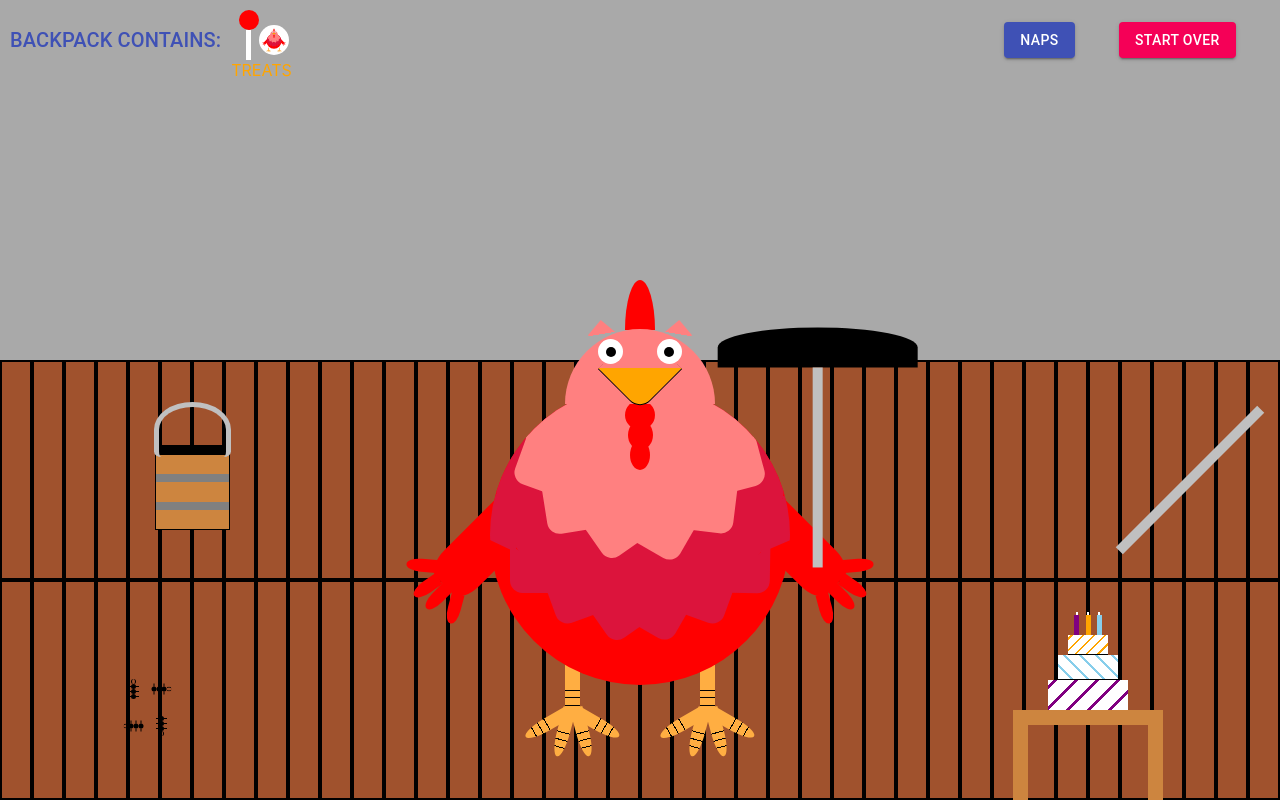
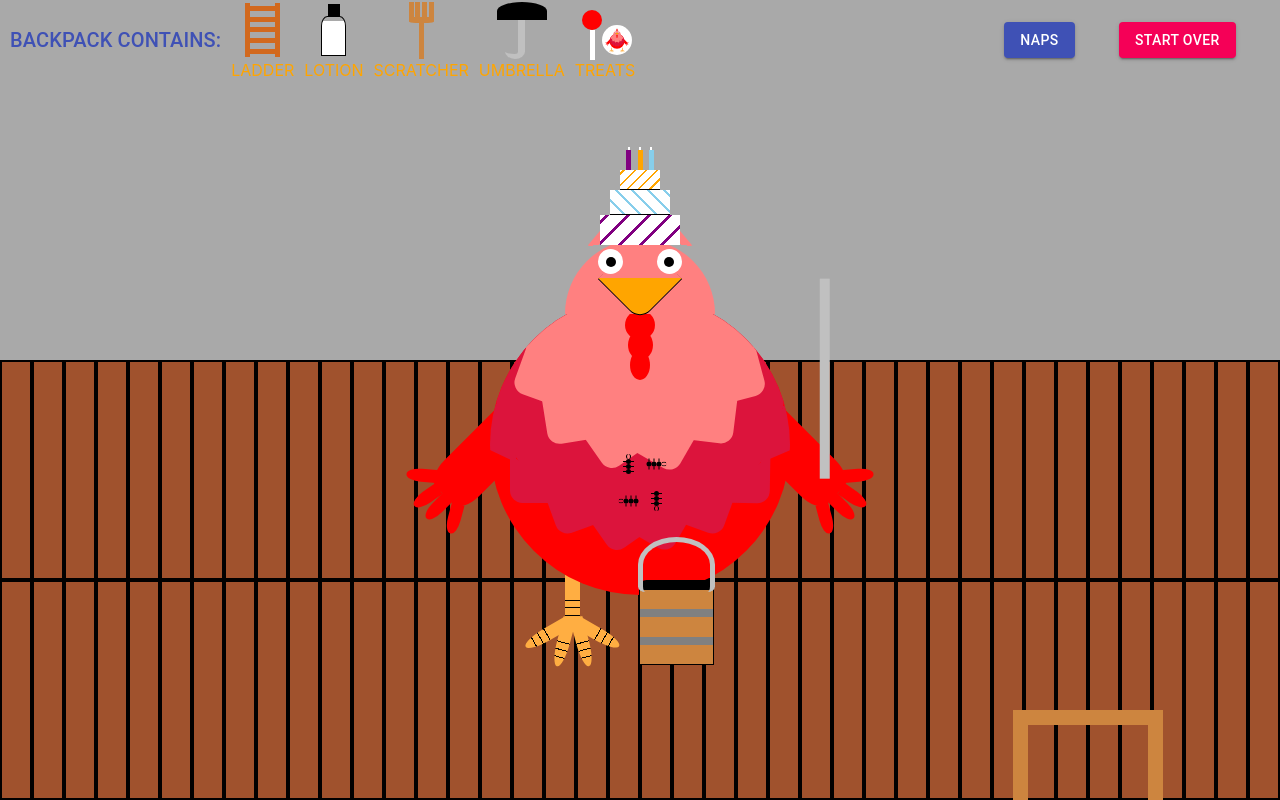
Before and after one commit to paulbrooks646/LilyGames, a React (Create React App) app: page /#/ in a window 1280 px wide. Built offline with nearby package versions, Linux system fonts and the light colour scheme.

Commit message:
food card start

```diff
--- a/src/Components/Food/Food.js
+++ b/src/Components/Food/Food.js
@@ -1,31 +1,115 @@
 import React, { useState } from "react";
 import "./Food.scss";
 import { Link } from "react-router-dom";
+import Card from "@material-ui/core/Card"
 import Button from "@material-ui/core/Button";
 import Typography from "@material-ui/core/Typography";
 import House from "../House/House";
 
 export default function Food() {
-  const [bucket, setBucket] = useState(true);
-  const [cake, setCake] = useState(true);
-  const [umbrella, setUmbrella] = useState(true);
-  const [ants, setAnts] = useState(true);
+  const [bucket, setBucket] = useState(false);
+  const [cake, setCake] = useState(false);
+  const [umbrella, setUmbrella] = useState(false);
+  const [ants, setAnts] = useState(false);
   const [finished, setFinished] = useState(false);
-  const [current, setCurrent] = useState("")
+  const [current, setCurrent] = useState("cake");
+  const [task, setTask] = useState("blah")
+  const [rejectionCard, setRejectionCard] = useState(false)
+  const [introductionCard, setIntroductionCard] = useState(false)
+  const [treatCard, setTreatCard] = useState(false)
+  const [treatrejectionCard, setTreatRejectionCard] = useState(false)
+  const [ladderCard, setLadderCard] = useState(false)
+  const [ladderRejectionCard, setLadderRejectionCard] = useState(false)
+  const [umbrellaCard, setUmbrellaCard] = useState(false)
+  const [umbrellaRejectionCard, setUmbrellaRejectionCard] = useState(false)
+  const [scratcherCard, setScratcherCard] = useState(false)
+  const [scratcherRejectionCard, setScratcherRejectionCard] = useState(false)
+  const [lotionCard, setLotionCard] = useState(false)
+  const [lotionRejectionCard, setLotionRejectionCard] = useState(false)
+  const [handleCard, setHandleCard] = useState(false)
+  const [cakeCard, setCakeCard] = useState(false)
+  const [bucketCard, setBucketCard] = useState(false)
+  const [antsCard, setAntsCard] = useState(false)
 
   const toggleStartOver = () => {
-    setBucket(false)
-    setCake(false)
-    setUmbrella(false)
-    setAnts(false)
-    setFinished(false)
-    setCurrent("")
+    setBucket(false);
+    setCake(false);
+    setUmbrella(false);
+    setAnts(false);
+    setFinished(false);
+    setCurrent("");
   };
-  const toggleLadder = () => {};
-  const toggleTreats = () => {};
-  const togglescratcher = () => {};
-  const toggleumbrella = () => {};
-  const toggleLotion = () => {};
+  const toggleLadder = () => {
+    if (current === "") {
+      setRejectionCard(true)
+    } else if (current !== "cake") {
+      setLadderRejectionCard(true)
+    } else {
+      setLadderCard(true)
+      setCake(true)
+    }
+  };
+  const toggleTreats = () => {
+    if (current === "") {
+      setRejectionCard(true)
+    } else if (cake === true && umbrella === true && bucket === true && ants === true) {
+      setTreatCard(true)
+      setFinished(true)
+    } else {
+      setTreatRejectionCard(true)
+
+    }
+  };
+  const toggleScratcher = () => {
+    if (current === "") {
+      setRejectionCard(true)
+    } else if (current !== "ants") {
+      setScratcherRejectionCard(true)
+    } else {
+      setScratcherCard(true)
+      setAnts(true)
+    }
+  };
+  const toggleUmbrella = () => {
+    if (current === "") {
+      setRejectionCard(true)
+    } else if (current !== "umbrella") {
+      setUmbrellaRejectionCard(true)
+    } else {
+      setUmbrellaCard(true)
+      setUmbrella(true)
+    }
+  };
+  const toggleLotion = () => {
+    if (current === "") {
+      setRejectionCard(true)
+    } else if (current !== "bucket") {
+      setLotionRejectionCard(true)
+    } else {
+      setLotionCard(true)
+      setBucket(true)
+    }
+  };
+  const toggleCake = () => {
+    setCakeCard(true)
+    setCurrent("cake")
+    setTask(" you reach the cake.")
+  };
+  const toggleHandle = () => {
+    setHandleCard(true)
+    setCurrent("umbrella")
+    setTask("protect the Big Red Chicken from rain.")
+  };
+  const toggleAnts = () => {
+    setAntsCard(true)
+    setCurrent("ants")
+    setTask("get rid of the tickle ants and scratch his tickly itch.")
+  };
+  const toggleBucket = () => {
+    setBucketCard(true)
+    setCurrent("bucket")
+    setTask("the bucket slip off of his foot.")
+  };
 
   return (
     <div className="main">
@@ -67,7 +151,7 @@ export default function Food() {
           </div>
           <div
             className={`${ants ? "scratcher-div-closed" : "scratcher-div"}`}
-            onClick={togglescratcher}
+            onClick={toggleScratcher}
           >
             <div className="scratcher">
               <div className="scratcher-top">
@@ -85,7 +169,7 @@ export default function Food() {
           </div>
           <div
             className={`${umbrella ? "umbrella-div-closed" : "umbrella-div"}`}
-            onClick={toggleumbrella}
+            onClick={toggleUmbrella}
           >
             <div className="umbrella">
               <div className="umbrella-top"></div>
@@ -216,7 +300,10 @@ export default function Food() {
         <div
           className={`${cake ? "chicken-hair" : "chicken-hair-closed"}`}
         ></div>
-        <div className={`${cake ? "cake-closed" : "cake"}`}>
+        <div
+          className={`${cake ? "cake-closed" : "cake"}`}
+          onClick={toggleCake}
+        >
           <div className="cake-candle-div">
             <div className="cake-candle-one-div">
               <div className="candle-one-wick"></div>
@@ -286,7 +373,10 @@ export default function Food() {
                 <div className="chicken-body-middle-frill-seven"></div>
                 <div className="chicken-body-middle-frill-eight"></div>
               </div>
-              <div className={`${ants ? "ant-div-closed" : "ant-div"}`}>
+              <div
+                className={`${ants ? "ant-div-closed" : "ant-div"}`}
+                onClick={toggleAnts}
+              >
                 <div className="ant-div-top">
                   <div className="ant-one">
                     <div className="ant-pincers"></div>
@@ -373,6 +463,7 @@ export default function Food() {
             <div className="chicken-finger-four"></div>
             <div
               className={`${umbrella ? "umbrella-div" : "umbrella-div-closed"}`}
+              onClick={toggleHandle}
             >
               <div className="umbrella">
                 <div className="umbrella-top"></div>
@@ -402,7 +493,10 @@ export default function Food() {
               <div className="chicken-toe-four"></div>
             </div>
           </div>
-          <div className={`${bucket ? "bucket-div-closed" : "bucket-div"}`}>
+          <div
+            className={`${bucket ? "bucket-div-closed" : "bucket-div"}`}
+            onClick={toggleBucket}
+          >
             <div className="bucket-top"></div>
             <div className="bucket-bottom">
               <div className="bucket-line"></div>
@@ -533,6 +627,93 @@ export default function Food() {
           </div>
         </div>
       </div>
+      <Card
+        className={`${introductionCard ? "food-card" : "food-card-closed"}`}
+      >
+        <Typography variant="h4" color="primary" className="food-card-text">
+          "Bawk bawk!" The Big Red Chicken needs your help. He can't find the
+          cake, there are tickle ants all over him, there is a bucket stuck on
+          his foot and his umbrella is broken.
+        </Typography>
+        <Button
+          color="secondary"
+          variant="contained"
+          className="food-card-button"
+          onClick={() => setIntroductionCard(false)}
+        >
+          CLOSE
+        </Button>
+      </Card>
+      <Card className={`${cakeCard ? "food-card" : "food-card-closed"}`}>
+        <Typography variant="h4" color="primary" className="food-card-text">
+          There's a cake on the Big Red Chicken's head but it is too high for
+          you to reach. Is there anything in your backpack that could help you
+          reach up high?
+        </Typography>
+        <Button
+          color="secondary"
+          variant="contained"
+          className="food-card-button"
+          onClick={() => setCakeCard(false)}
+        >
+          CLOSE
+        </Button>
+      </Card>
+      <Card className={`${umbrellaCard ? "food-card" : "food-card-closed"}`}>
+        <Typography variant="h4" color="primary" className="food-card-text">
+          The Big Red Chicken's umbrella is broken. Is there anything in your
+          backpack that could protect him from rain?
+        </Typography>
+        <Button
+          color="secondary"
+          variant="contained"
+          className="food-card-button"
+          onClick={() => setUmbrellaCard(false)}
+        >
+          CLOSE
+        </Button>
+      </Card>
+      <Card className={`${bucketCard ? "food-card" : "food-card-closed"}`}>
+        <Typography variant="h4" color="primary" className="food-card-text">
+          The Big Red Chicken's foot is stuck in a bucket. Is there anything in
+          your backpack that could help him slip out?
+        </Typography>
+        <Button
+          color="secondary"
+          variant="contained"
+          className="food-card-button"
+          onClick={() => setBucketCard(false)}
+        >
+          CLOSE
+        </Button>
+      </Card>
+      <Card className={`${antsCard ? "food-card" : "food-card-closed"}`}>
+        <Typography variant="h4" color="primary" className="food-card-text">
+          There are tickle ants on the Big Red Chicken. Is there anything in
+          your backpack that could help scratch his tickly itch?
+        </Typography>
+        <Button
+          color="secondary"
+          variant="contained"
+          className="food-card-button"
+          onClick={() => setAntsCard(false)}
+        >
+          CLOSE
+        </Button>
+      </Card>
+      <Card className={`${scratcherRejectionCard ? "food-card" : "food-card-closed"}`}>
+        <Typography variant="h4" color="primary" className="food-card-text">
+          The scratcher won't help you {task}
+        </Typography>
+        <Button
+          color="secondary"
+          variant="contained"
+          className="food-card-button"
+          onClick={() => setScratcherRejectionCard(false)}
+        >
+          CLOSE
+        </Button>
+      </Card>
     </div>
   );
 }
--- a/src/Components/Food/Food.scss
+++ b/src/Components/Food/Food.scss
@@ -213,7 +213,6 @@
         display: flex;
         align-items: flex-end;
         justify-content: space-evenly;
-
 
         .sucker {
           width: 50%;
@@ -2292,3 +2291,23 @@
     }
   }
 }
+
+.food-card {
+  @include flex(space-evenly);
+  position: absolute;
+  height: 400px;
+  width: 400px;
+  text-align: center;
+  z-index: 3;
+
+  .food-card-text {
+    width: 90%;
+  }
+
+  .food-card-button {
+  }
+}
+
+.food-card-closed {
+  display: none;
+}
```
